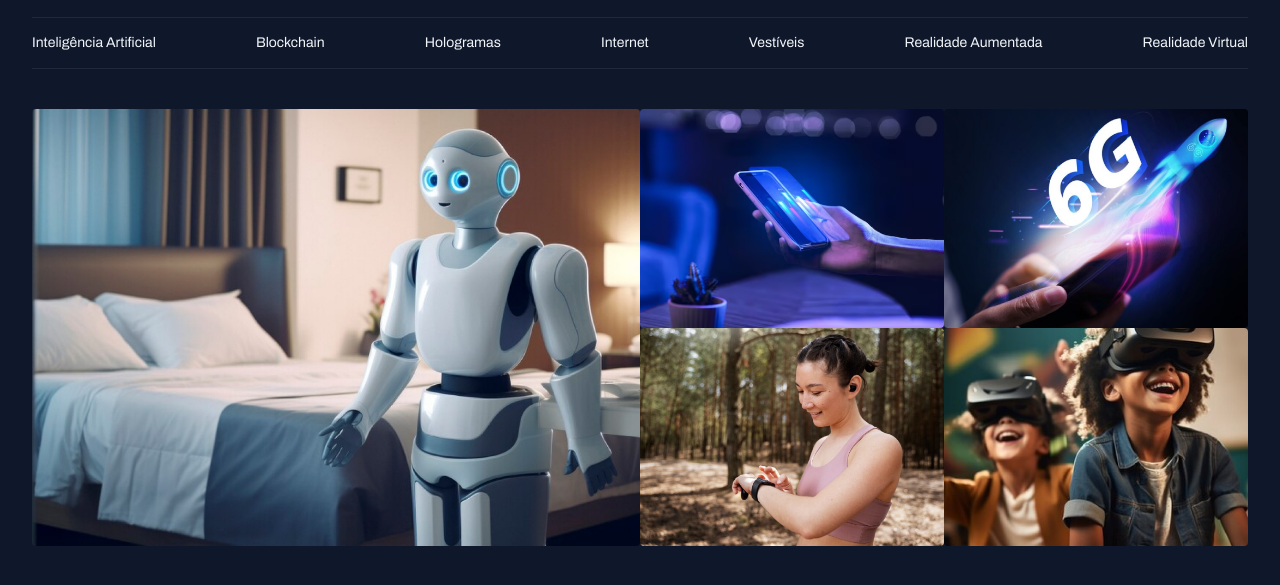
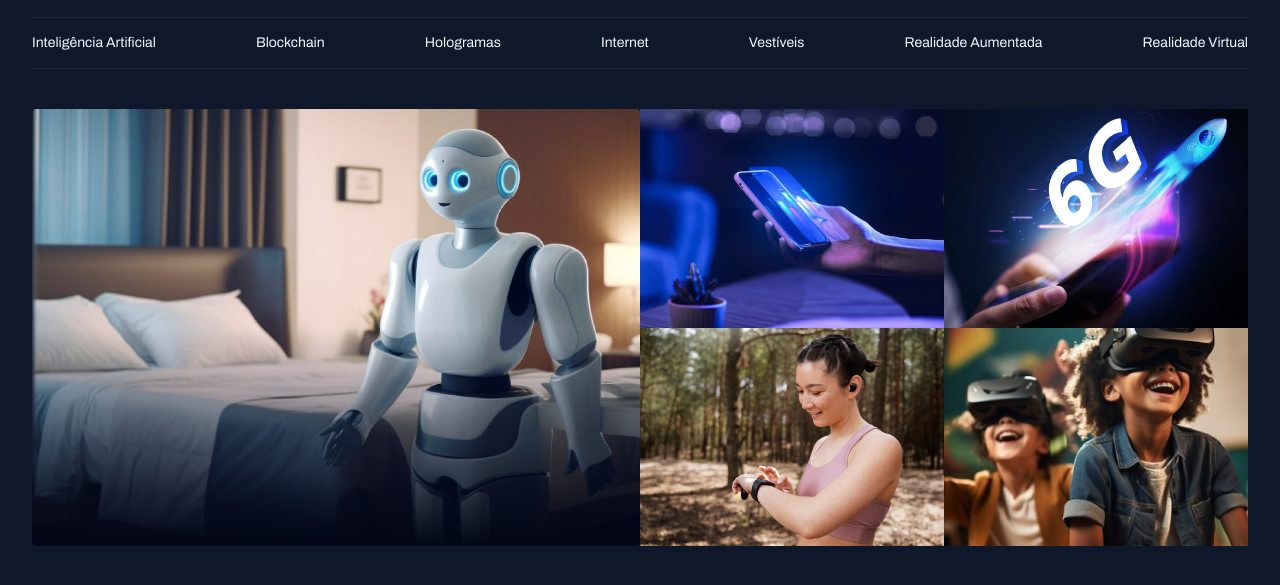
Before and after one commit to amaurell/portal-noticias, a plain HTML site: page index.html in a window 1280 px wide. Shown: the part 55-640 px from the top of the page. Drawn offline with Linux system fonts and the light colour scheme.

Commit message:
Adicionando cor degrade img robot

```diff
--- a/index.html
+++ b/index.html
@@ -36,7 +36,7 @@
   </header>
   <main class="grid container">
     <section id="featured" class="grid grid-flow-col">
-      <div>
+      <div class="card">
         <img src="assets/images/Image 01.png" alt="">
       </div>
       <div class="grid grid-cols-2">
--- a/styles/sections.css
+++ b/styles/sections.css
@@ -2,7 +2,23 @@
   img{
     height: 100%;
     object-fit: cover;
-    border-radius: 4px;
+
   }
+.card{
+  border-radius: 4px;
+  overflow: hidden;
+  position: relative;
+  &::before {
+    content: "";
+    position: absolute;
+    inset: 0;
+    top: 50%;
+    background: linear-gradient(
+      180deg,
+      transparent 0,
+      #020617 100%
+    )
 
+  }
 }
+}
```
